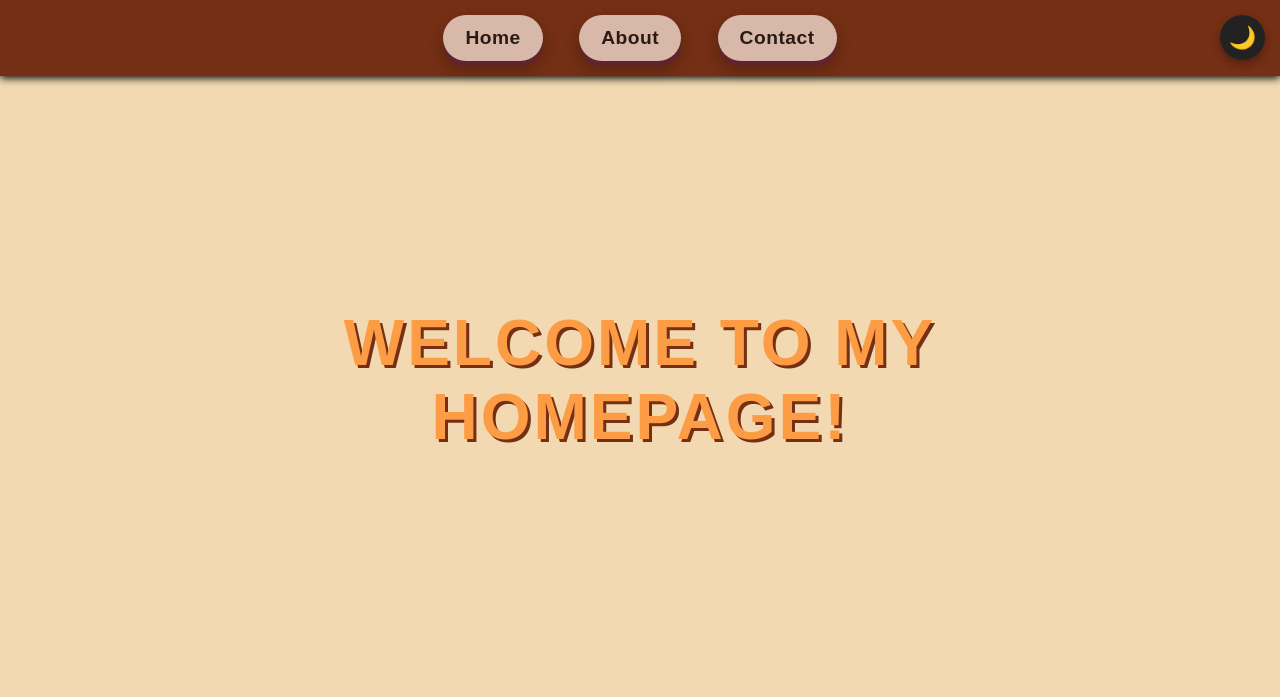
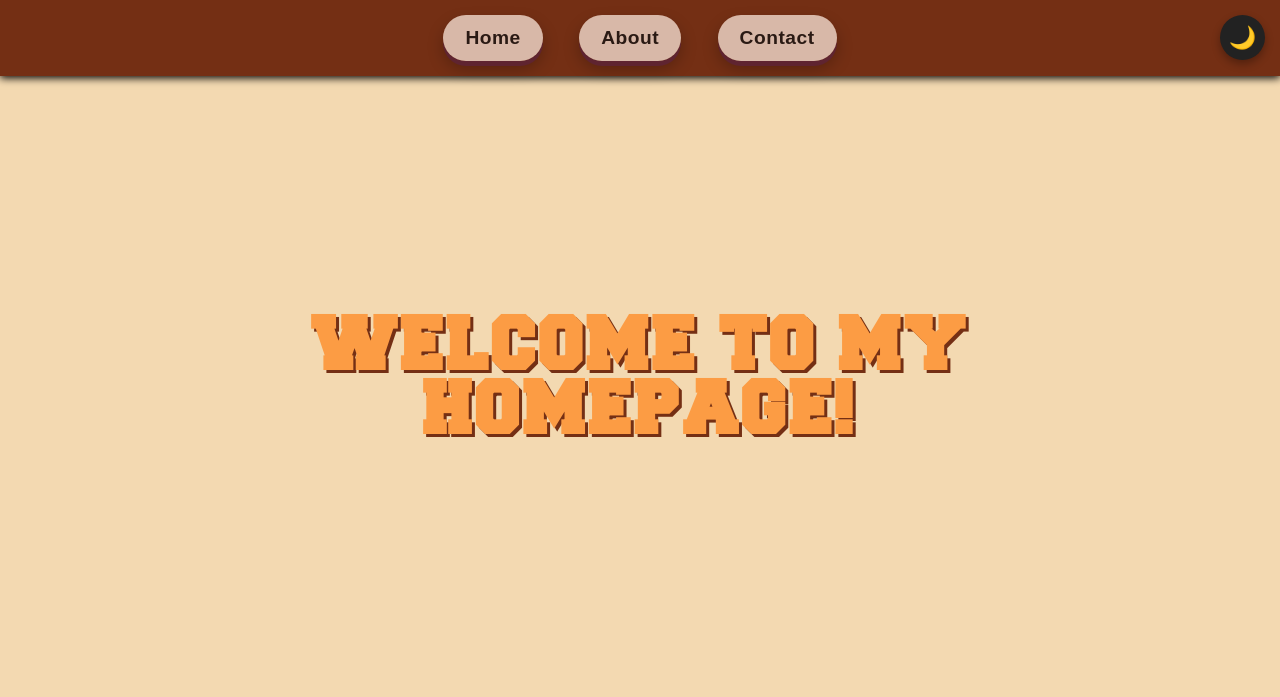
Before and after one commit to guzmanthegreat/my-website, a plain HTML site: page index.html in a window 1280 px wide. Shown: the top 697 px of the page. Drawn offline with Linux system fonts and the light colour scheme.

Commit message:
updated css

```diff
--- a/style.css
+++ b/style.css
@@ -1,6 +1,6 @@
 @font-face {
   font-family: 'Freshman';
-  Ssrc: url('./images/Freshman.ttf') format('truetype');  font-weight: normal;
+  src: url('./images/Freshman.ttf') format('truetype');  font-weight: normal;
   font-style: normal;
 }
 
```
